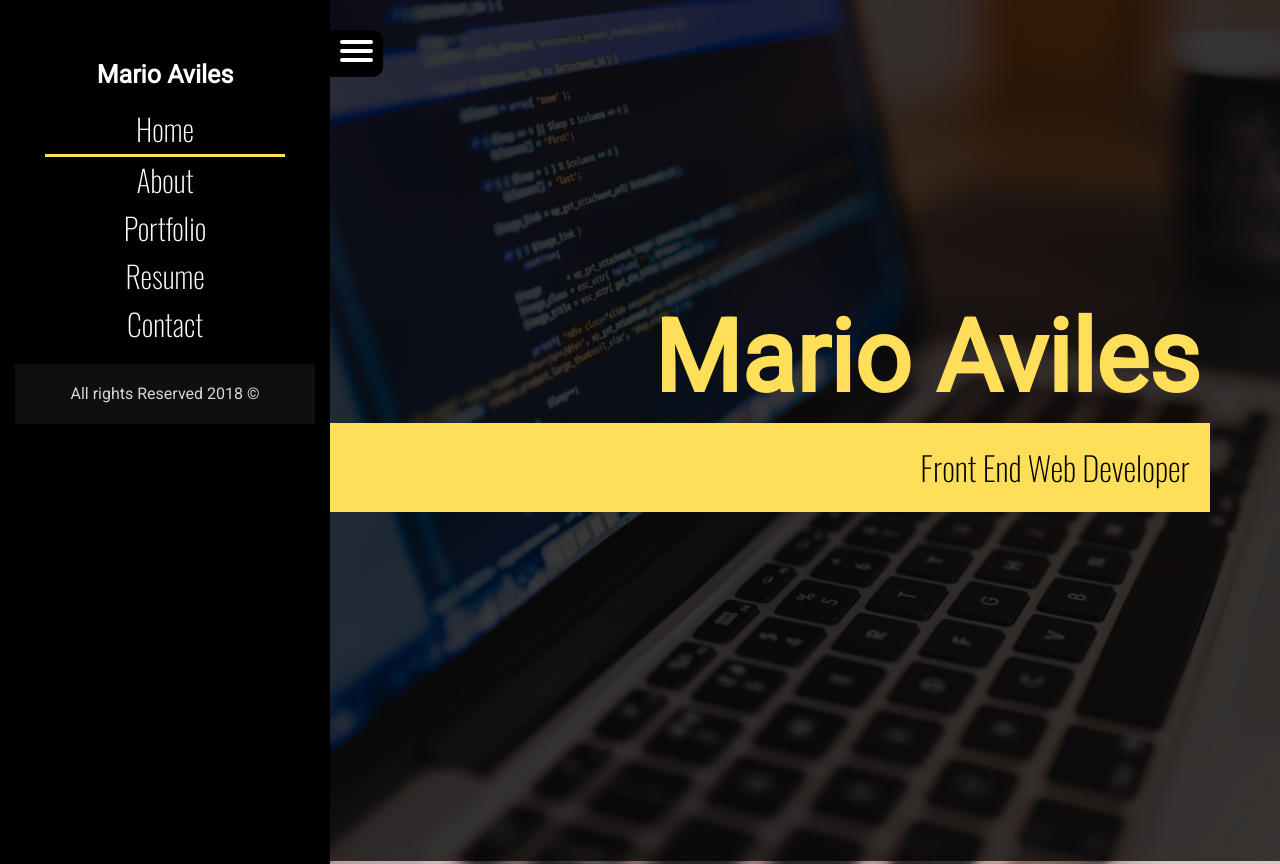
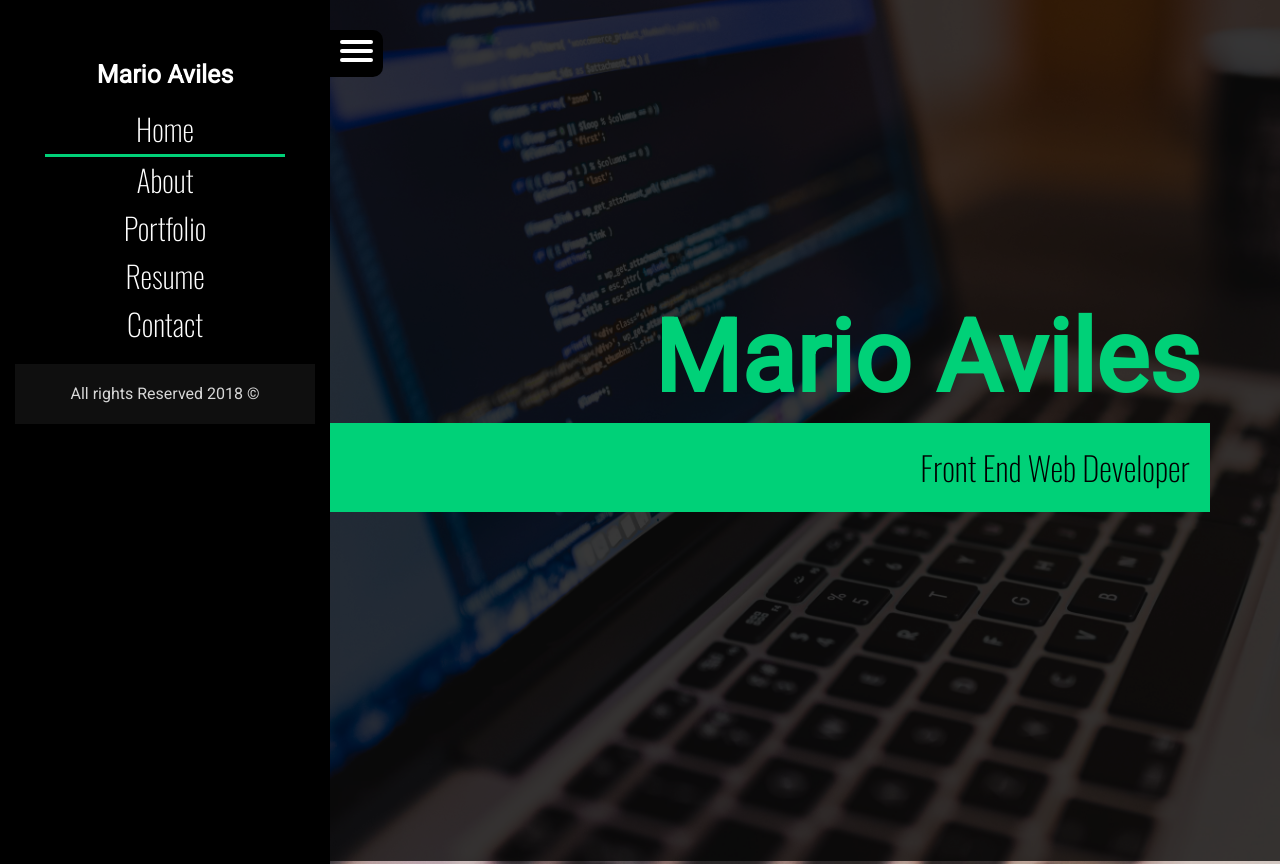
Before and after one commit to marioAv/Portfolio, an Angular app: page /home in a window 1280 px wide. Built offline with nearby package versions, Linux system fonts and the light colour scheme.

Commit message:
Animations file was created and related code refactored

```diff
--- a/src/app/app.component.ts
+++ b/src/app/app.component.ts
@@ -1,152 +1,28 @@
 import { Component } from '@angular/core';
-import { trigger, style, animate, transition,state,query,animateChild,group } from '@angular/animations';
 import {RouterOutlet} from '@angular/router';
+import {Animations} from '../assets/animations/animations'
+
 
 @Component({
   selector: 'app-root',
   templateUrl: './app.component.html',
   styleUrls: ['./app.component.scss'],
-  animations:[
+  animations: [
+    Animations.componentAnimation,
+    Animations.routeAnimations,
+    Animations.sideBarAnimation,
+    Animations.buttonAnimation
+  ]
 
-    // SIDEBAR ANIMATIONS
-    trigger(
-      'sideBarAnimation', [
-        state('initial',
-          style({
-              transform: 'translate(0px)',
-          })
-        ),
-        state('final',
-          style({
-              transform: 'translate(-330px)',
-            }),
-        ),
-        transition('initial=>final', animate('400ms cubic-bezier(0.25, 0.46, 0.45, 0.94)')),
-        transition('final=>initial', animate('400ms cubic-bezier(0.25, 0.46, 0.45, 0.94)'))
-      ]
-    ),
-
-    trigger(
-      'componentAnimation', [
-        state('initial',
-          style({
-              marginLeft: '21%',
-              width: '79%'
-          })
-        ),
-        state('final',
-          style({
-              marginLeft: '0px',
-              width:'100%'
-            }),
-        ),
-        transition('initial=>final', animate('400ms cubic-bezier(0.25, 0.46, 0.45, 0.94)')),
-        transition('final=>initial', animate('400ms cubic-bezier(0.25, 0.46, 0.45, 0.94)'))
-      ]
-    ),
-
-      trigger(
-        'buttonAnimation', [
-          state('initial',
-            style({
-                left: '330px'
-            })
-          ),
-          state('final',
-            style({
-                left: '0px'
-              }),
-          ),
-          transition('initial=>final', animate('400ms cubic-bezier(0.25, 0.46, 0.45, 0.94)')),
-          transition('final=>initial', animate('400ms cubic-bezier(0.25, 0.46, 0.45, 0.94)'))
-        ]
-      ),
-
-
-        // NEXT COMPONENT ANIMATION
-        trigger('routeAnimations', [
-
-          transition('home => *, about => portfolio , portfolio => resume, resume => contact', [
-
-              style({ position: 'relative' }),
-
-              query(':enter, :leave', [
-                    style({
-                    position: 'absolute',
-                    top: 0,
-                    right: 0,
-                    width: '100%'
-                    })
-              ]),
-
-              query(':enter', [
-                    style({
-                    right: '-100%'
-                    })
-              ]),
-
-              query(':leave', animateChild()),
-              group([
-
-              query(':leave', [
-                animate('700ms cubic-bezier(.35,0,.25,1)', style({ right: '100%'}))
-              ]),
-              query(':enter', [
-                animate('700ms cubic-bezier(.35,0,.25,1)', style({ right: '0%'}))
-              ])
-            ]),
-            query(':enter', animateChild()),
-          ]),
-
-
-      //PREVIOUS COMPONENT ANIMATION
-      transition('contact => * , resume => *, porfolio => *, portfolio => *,  about => *', [
-
-        style({ position: 'relative' }),
-
-        query(':enter, :leave', [
-              style({
-              position: 'absolute',
-              top: 0,
-              left: 0,
-              width: '100%'
-              })
-        ]),
-
-        query(':enter', [
-              style({
-              left: '-100%'
-              })
-        ]),
-
-        query(':leave', animateChild()),
-        group([
-
-        query(':leave', [
-          animate('700ms cubic-bezier(.35,0,.25,1)', style({ left: '100%'}))
-        ]),
-        query(':enter', [
-          animate('700ms cubic-bezier(.35,0,.25,1)', style({ left: '0%'}))
-        ])
-      ]),
-      query(':enter', animateChild()),
-    ])
-    ])
-
-  ]
 })
 export class AppComponent {
   title = 'Portfolio';
-  // showMenu:boolean=true;
+  isActive:boolean=true;
   position:string="initial";
-  isActive:boolean=true;
 
-
-  showSidebar(){
-    // this.showMenu = !this.showMenu;
-    this.position = this.position === 'initial' ? 'final' : 'initial';
-  }
-
+showSidebar(){
+  this.position = this.position === 'initial' ? 'final' : 'initial';
+}
 
   prepareRoute(outlet: RouterOutlet) {
     return outlet && outlet.activatedRouteData && outlet.activatedRouteData['animation'];
--- a/src/app/resume/resume.component.html
+++ b/src/app/resume/resume.component.html
@@ -8,7 +8,7 @@
     <hr>
 
     <div class="job-container">
-      <h3> Front End Web Developer<span> 2019-Present</span></h3>
+      <h3> Front End Web Developer<span> 2019 - Present</span></h3>
       <p>Dude Agency</p>
         <ul>
           <li>Experience Creating websites following PSD mockups made by designers</li>
@@ -19,7 +19,7 @@
     </div>
 
     <div class="job-container">
-      <h3>Front End Web Developer<span> 2018-2019</span></h3>
+      <h3>Front End Web Developer<span> 2018 - 2019</span></h3>
       <p>TouchCr Intelligence Marketing</p>
         <ul>
           <li>Experience Creating websites following PSD mockups made by designers</li>
@@ -30,7 +30,7 @@
     </div>
 
     <div class="job-container">
-      <h3>Web Developer<span> 2017-2018</span></h3>
+      <h3>Web Developer<span> 2017 - 2018</span></h3>
       <p>Freelance</p>
         <ul>
           <li>Creating Websites for businesses</li>
--- /dev/null
+++ b/src/assets/animations/animations.ts
@@ -0,0 +1,130 @@
+import { trigger, style, animation, animate, transition,state,query,animateChild,group,keyframes } from '@angular/animations';
+
+
+export const Animations = {
+
+    sideBarAnimation:trigger(
+        'sideBarAnimation', [
+          state('initial',
+            style({
+                transform: 'translate(0px)',
+            })
+          ),
+          state('final',
+            style({
+                transform: 'translate(-330px)',
+              }),
+          ),
+          transition('initial=>final', animate('400ms cubic-bezier(0.25, 0.46, 0.45, 0.94)')),
+          transition('final=>initial', animate('400ms cubic-bezier(0.25, 0.46, 0.45, 0.94)'))
+        ]
+      ),
+
+      buttonAnimation:trigger(
+        'buttonAnimation', [
+          state('initial',
+            style({
+                left: '330px'
+            })
+          ),
+          state('final',
+            style({
+                left: '0px'
+              }),
+          ),
+          transition('initial=>final', animate('400ms cubic-bezier(0.25, 0.46, 0.45, 0.94)')),
+          transition('final=>initial', animate('400ms cubic-bezier(0.25, 0.46, 0.45, 0.94)'))
+        ]
+      ),
+
+      componentAnimation:trigger(
+            'componentAnimation', [
+              state('initial',
+                style({
+                    marginLeft: '300px'
+                })
+              ),
+              state('final',
+                style({
+                    marginLeft: '0px'
+                  }),
+              ),
+              transition('initial=>final', animate('400ms cubic-bezier(0.25, 0.46, 0.45, 0.94)')),
+              transition('final=>initial', animate('400ms cubic-bezier(0.25, 0.46, 0.45, 0.94)'))
+            ]
+          ),
+
+      routeAnimations:trigger(
+            'routeAnimations', [
+
+            //NEXT COMPONENT ANIMATION
+            transition('home => *, about => portfolio , portfolio => resume, resume => contact',
+             [
+                style({ position: 'relative' }),
+
+                query(':enter, :leave', [
+                        style({
+                        position: 'absolute',
+                        top: 0,
+                        right: 0,
+                        width: '100%'
+                        })
+                ]),
+
+                query(':enter', [
+                        style({
+                        right: '-100%'
+                        })
+                ]),
+
+                query(':leave', animateChild()),
+                group([
+
+                query(':leave', [
+                    animate('700ms cubic-bezier(.35,0,.25,1)', style({ right: '100%'}))
+                ]),
+                query(':enter', [
+                    animate('700ms cubic-bezier(.35,0,.25,1)', style({ right: '0%'}))
+                ])
+                ]),
+                query(':enter', animateChild()),
+            ]),
+
+            //PREVIOUS COMPONENT ANIMATION
+            transition('contact => * , resume => *, porfolio => *, portfolio => *,  about => *', [
+
+            style({ position: 'relative' }),
+
+            query(':enter, :leave', [
+                    style({
+                    position: 'absolute',
+                    top: 0,
+                    left: 0,
+                    width: '100%'
+                    })
+            ]),
+
+            query(':enter', [
+                    style({
+                    left: '-100%'
+                    })
+            ]),
+
+            query(':leave', animateChild()),
+
+            group([
+
+                    query(':leave', [
+                    animate('700ms cubic-bezier(.35,0,.25,1)', style({ left: '100%'}))
+                    ]),
+
+                    query(':enter', [
+                    animate('700ms cubic-bezier(.35,0,.25,1)', style({ left: '0%'}))
+                    ])
+
+                    ]),
+                    query(':enter', animateChild()),
+                    ])
+            ])
+
+}
--- a/src/assets/styles/shared-styles.scss
+++ b/src/assets/styles/shared-styles.scss
@@ -11,7 +11,8 @@ $secondaryFont:'Oswald', sans-serif;
 $primaryColor:black;
 //#333333
 //black
-$secondaryColor:#FFDE59;
-//#00D178
-//#FFDE59
+$secondaryColor:#00D178;
+//rgba(254,182,69,1) Yellowish
+//#00D178 greenish
+//#FFDE59 yellowish
 $terciaryColor: white;
```
Also changed, not shown: src/app/app.component.scss (+0 -23 lines).
